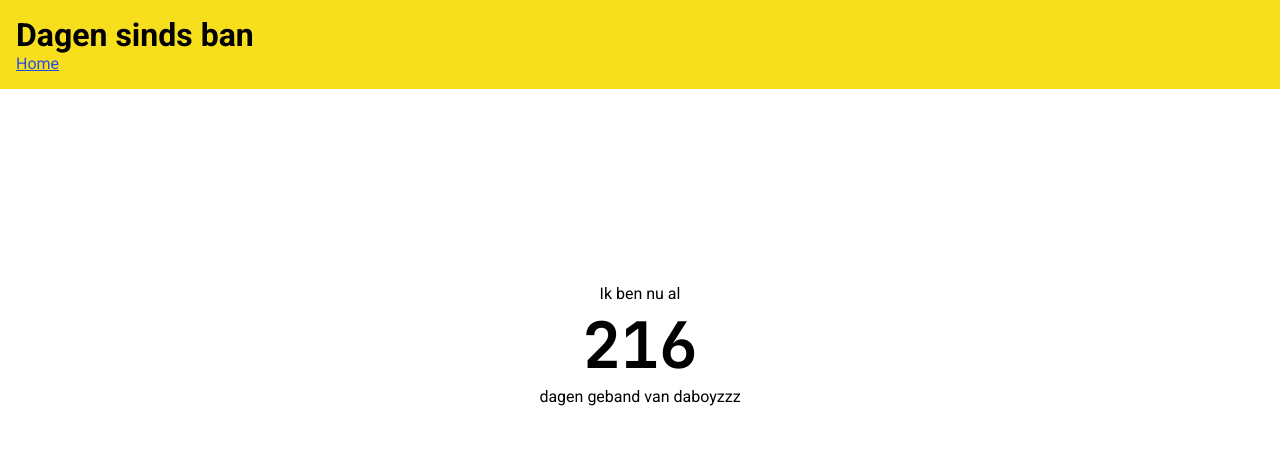
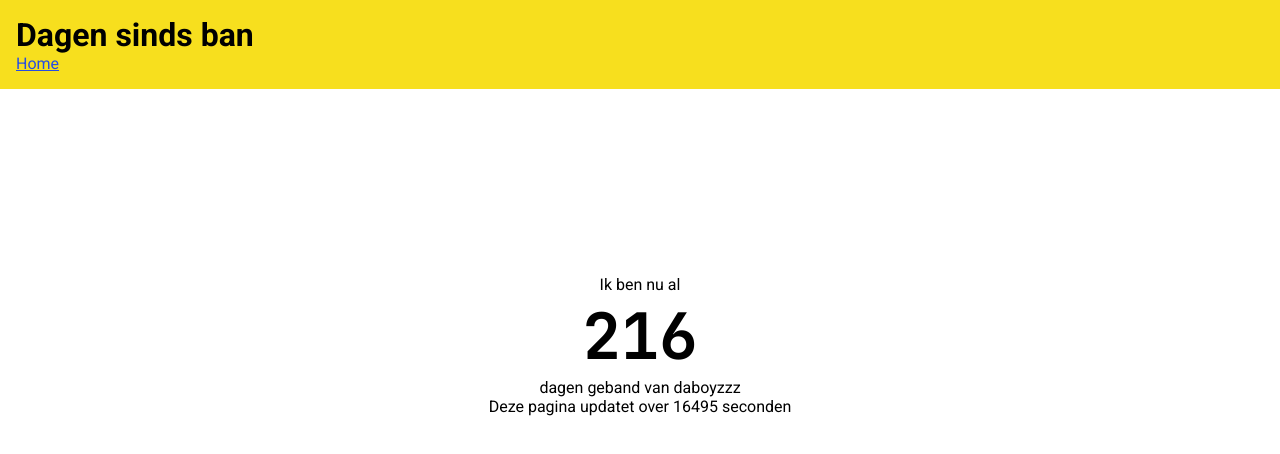
Before and after one commit to Eskroem/eskroem.github.io, a plain HTML site: page ban-counter.html in a window 1280 px wide. Drawn offline with Linux system fonts and the light colour scheme.

Commit message:
Update ban-counter.html

```diff
--- a/ban-counter.html
+++ b/ban-counter.html
@@ -28,17 +28,22 @@
     </div>
     <div class="ban">
       <p>Ik ben nu al</p>
-      <h2 id="counter"></h2>
+      <h2 id="d"></h2>
       <p>dagen geband van daboyzzz</p>
+      <p id="s"></p>
     </div>
   </body>
   <script>
-    document.getElementById("counter").textContent = // Zoekt de tekst van elementen met de ID "counter"
-      Math.floor(
-        // Rondt af naar beneden
-        (Date.now() - // Huidige datum in unix millis
-          1650751200000) / // 24 april 2022 in unix millis
-          86400000 // Aantal milliseconden in een dag
-      );
+    function update() {
+      console.clear();
+      ms = Date.now() - 1650754800000;
+      d = Math.floor(ms / 86400000);
+      s = Math.ceil((Math.ceil(ms / 86400000) * 86400000 - ms) / 1000);
+      document.getElementById("d").textContent = d;
+      document.getElementById("s").textContent = "Deze pagina updatet over " + s + " seconden";
+    }
+    update();
+
+    setInterval(update, 1);
   </script>
 </html>
```
